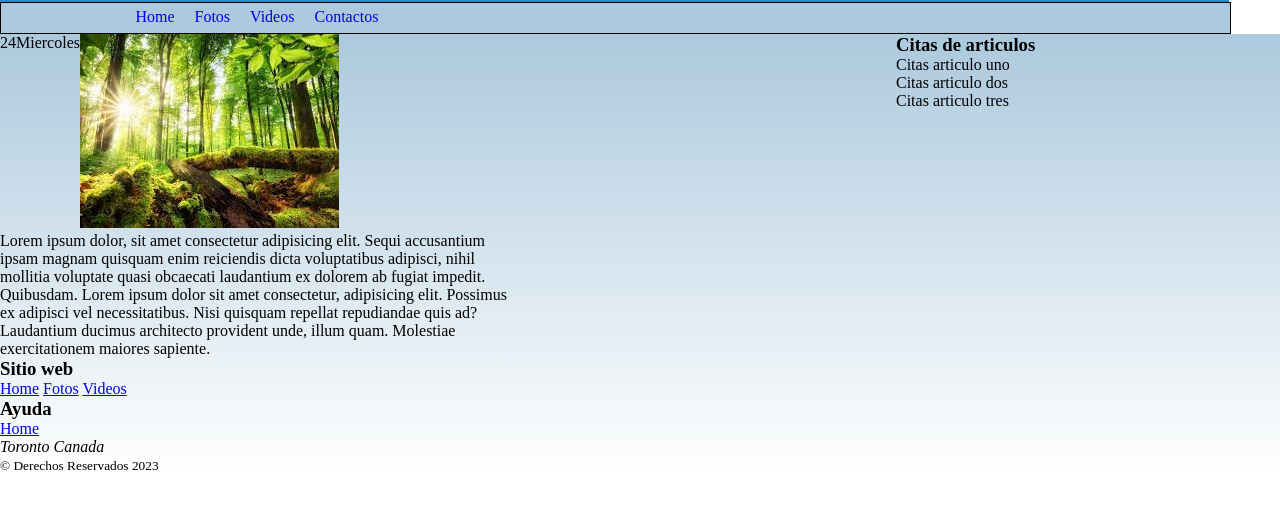
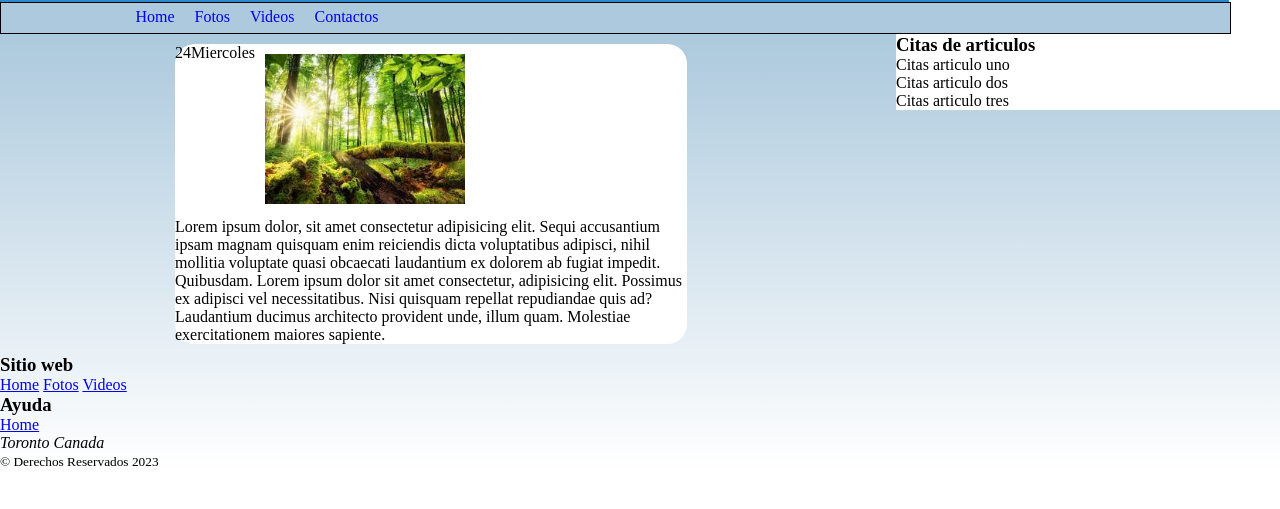
Before and after one commit to wdavidlbello/exercise, a plain HTML site: page index.html in a window 1280 px wide. Shown: the part 199-708 px from the top of the page. Drawn offline with Linux system fonts and the light colour scheme.

Commit message:
segundo_paso

```diff
--- a/index.html
+++ b/index.html
@@ -34,7 +34,7 @@
                 <p id="diadesemana">Miercoles</p>
             </div>
             <figure>
-                <img src="bosque.jpeg" alt="Bosque">
+                <img src="bosque.jpeg" alt="Bosque" width="200px">
             </figure>
 
             <p>Lorem ipsum dolor, sit amet consectetur adipisicing elit. Sequi accusantium ipsam magnam quisquam enim reiciendis dicta voluptatibus adipisci, nihil mollitia voluptate quasi obcaecati laudantium ex dolorem ab fugiat impedit. Quibusdam.
--- a/styles.css
+++ b/styles.css
@@ -65,13 +65,20 @@
     display: relative;
     float: left;
     width: 40%;
+    margin: 10px 5px 10px 175px;
 
     border-radius: 20px;
+
+
+    background-color: #ffffff;
 }
 
 #primeraseccion figure {
     float: left;
-    width: 20px;
+    width: 40px;
+    margin: 10px;
+
+
 }
 
 #primeraseccion p {
@@ -83,4 +90,6 @@
 #primeraside {
     float: right;
     width: 30%;
+
+    background-color: #ffffff;
 }
```
